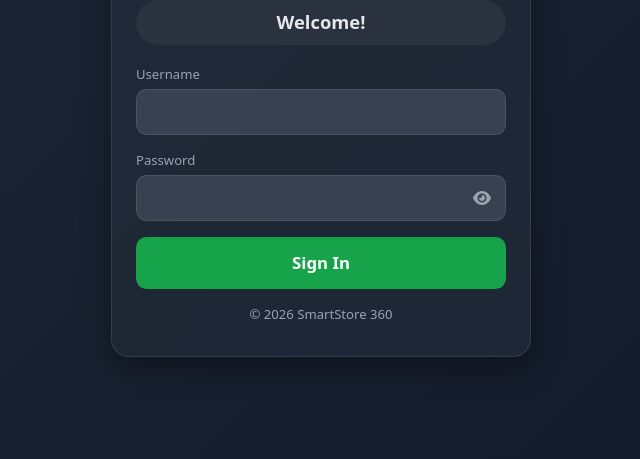
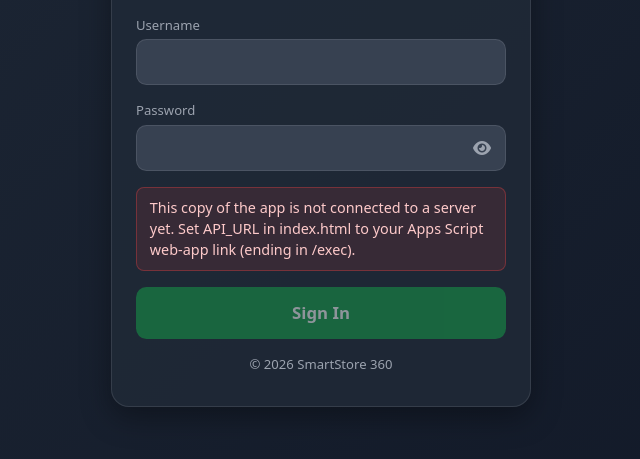
Before and after one commit to smartstore-360/Dorithy, a plain HTML site: page index.html in a window 1280 px wide. Shown: the part 319-778 px from the top of the page, without its empty margins (319-959 px from the left). Drawn offline with Linux system fonts and the light colour scheme; no server answers.

Commit message:
Add files via upload

```diff
--- a/index.html
+++ b/index.html
@@ -810,7 +810,7 @@ document.addEventListener('visibilitychange', () => { if (!document.hidden) Idle
    • Hosted elsewhere (e.g. GitHub Pages) → calls the same backend over
      HTTPS. Paste your Apps Script web-app URL (ends in /exec) below.
    --------------------------------------------------------- */
-const API_URL = 'https://script.google.com/macros/s/AKfycbxJ0SdH_GSXQ956fBNUMUfx8aDtLRz_Ul3h7xfYPq6POHPQqU9nZzbbLF7ez4Ihf_JjGg/exec';
+const API_URL = 'PASTE_YOUR_WEB_APP_URL_HERE';
 const hasGAS = !!(window.google && google.script && google.script.run);
 const API_OK = /^https:\/\/script\.google\.com\/macros\/s\/[A-Za-z0-9_-]+\/exec$/.test(API_URL);
 
```
